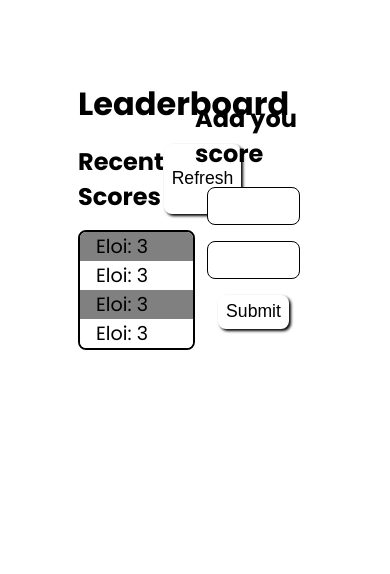
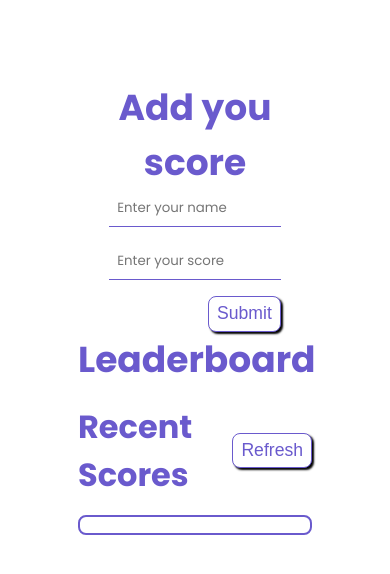
Before and after one commit to ntazelo/Leaderboard, a website built with webpack: page src/index.html in a window 390 px wide. Built offline with nearby package versions, Linux system fonts and the light colour scheme.

Commit message:
Add posting and fetching score features

```diff
--- a/package.json
+++ b/package.json
@@ -29,6 +29,9 @@
     "style-loader": "^3.3.1",
     "webpack": "^5.63.0",
     "webpack-cli": "^4.9.1",
-    "webpack-dev-server": "^4.3.1"
+    "webpack-dev-server": "^4.4.0"
+  },
+  "dependencies": {
+    "axios": "^0.24.0"
   }
 }
--- a/src/addRes.js
+++ b/src/addRes.js
@@ -1,11 +1,18 @@
-export default function styleResField() {
-  const resField = document.querySelectorAll('.cont-res-dis li');
-
-  resField.forEach((el, i) => {
+export default function populate(data) {
+  const list = document.querySelector('.cont-res-dis');
+  list.innerHTML = null;
+  data.forEach((el, i) => {
+    const userScore = document.createElement('li');
+    userScore.className = 'user-scr';
+    userScore.textContent = `${el.user}: ${el.score}`;
+    userScore.style.textAlign = 'center';
     if (i % 2 === 0) {
-      el.style.backgroundColor = 'gray';
+      userScore.style.backgroundColor = 'slateblue';
+      userScore.style.color = 'white';
     } else {
-      el.style.backgroundColor = 'white';
+      userScore.style.backgroundColor = 'white';
+      userScore.style.color = 'slateblue';
     }
+    list.appendChild(userScore);
   });
 }
--- /dev/null
+++ b/src/addScore.js
@@ -0,0 +1,29 @@
+import axios from 'axios';
+import populate from './addRes';
+import getScore from './getScore';
+
+const URL = 'https://us-central1-js-capstone-backend.cloudfunctions.net/api/games/';
+const id = 'f4qNRrUKtWgEVFl8Y7jY';
+const urlPost = `${URL}${id}/scores/`;
+
+export default function addPlayer() {
+  const formSubm = document.querySelector('.form');
+  const nameField = document.querySelector('.usr-name');
+  const scoreField = document.querySelector('.usr-score');
+  formSubm.addEventListener('submit', async (e) => {
+    e.preventDefault();
+    const data = { user: nameField.value, score: scoreField.value };
+    await axios.post(urlPost, data)
+      .then((res) => {
+        console.log(res);
+        getScore().then((res) => {
+          populate(res.data.result);
+        }).catch((err) => {
+          console.log(err);
+        });
+      })
+      .catch((err) => console.log(err));
+    nameField.value = '';
+    scoreField.value = '';
+  });
+}
--- /dev/null
+++ b/src/getScore.js
@@ -0,0 +1,10 @@
+import axios from 'axios';
+
+const URL = 'https://us-central1-js-capstone-backend.cloudfunctions.net/api/games/';
+const id = 'f4qNRrUKtWgEVFl8Y7jY';
+const urlPost = `${URL}${id}/scores/`;
+
+export default async function getScore() {
+  const data = await axios.get(urlPost);
+  return data;
+}
--- a/src/index.html
+++ b/src/index.html
@@ -1,9 +1,9 @@
 <!DOCTYPE html>
 <html lang="en">
   <head>
-    <meta charset="UTF-8">
-    <meta http-equiv="X-UA-Compatible" content="IE=edge">
-    <meta name="viewport" content="width=device-width">
+    <meta charset="UTF-8" />
+    <meta http-equiv="X-UA-Compatible" content="IE=edge" />
+    <meta name="viewport" content="width=device-width" />
     <link rel="preconnect" href="https://fonts.googleapis.com" />
     <link rel="preconnect" href="https://fonts.gstatic.com" crossorigin />
     <link
@@ -13,30 +13,40 @@
     <title>Leaderboard</title>
   </head>
   <body>
-
     <section class="container">
-    <div class="cont-res">
+      <div class="score-cont">
+        <div class="score-wrapper">
           <h1 class="heading-title">Leaderboard</h1>
           <div class="cont-upd-btn">
             <h2 class="btn-txt">Recent Scores</h2>
             <button type="button" class="btn-upd">Refresh</button>
           </div>
-        <ul class="cont-res-dis">
-            <li class="user-scr"> Eloi: 3</li>
-            <li class="user-scr"> Eloi: 3</li>
-            <li class="user-scr"> Eloi: 3</li>
-            <li class="user-scr"> Eloi: 3</li>
-        </ul>
+          <ul class="cont-res-dis"></ul>
         </div>
+      </div>
+
       <div class="cont-form">
+        <div class="form-wrapper">
           <h2 class="form-ttl">Add you score</h2>
-    <input type="text" class="usr-name">
-    <input type="text" class="usr-score">
-    <button type="submit" class="btn-submit">Submit</button>
+          <form method="post" class="form">
+            <input
+              type="text"
+              class="usr-name"
+              required
+              minlength="2"
+              placeholder="Enter your name"
+            />
+            <input
+              type="number"
+              class="usr-score"
+              required
+              placeholder="Enter your score"
+            />
+            <button type="submit" class="btn-submit sub">Submit</button>
+          </form>
+        </div>
       </div>
     </section>
-
-
 
     <script src="index.js"></script>
   </body>
--- a/src/index.js
+++ b/src/index.js
@@ -1,4 +1,13 @@
 import './style.css';
-import styleResField from './addRes.js';
+import addPlayer from './addScore';
+import getScore from './getScore';
+import populate from './addRes';
 
-styleResField();
+const btn = document.querySelector('.btn-upd');
+btn.addEventListener('click', () => {
+  getScore().then((res) => {
+    populate(res.data.result);
+  });
+});
+
+addPlayer();
--- a/src/style.css
+++ b/src/style.css
@@ -8,36 +8,62 @@
 
 body {
   font-family: "Poppins", sans-serif;
+  font-size: 150%;
 }
 
 .heading-title {
-  font-size: 2rem;
+  align-self: flex-start;
+  color: slateblue;
 }
 
 .container {
   display: flex;
-  width: 100%;
+  width: 80%;
+  margin: 0 auto;
   justify-content: center;
+  align-items: flex-start;
   margin-top: 5rem;
 }
 
-.cont-res {
-  width: 30%;
+.score-cont {
+  width: 50%;
 }
 
-.cont-res > *:not(:last-child) {
+.score-wrapper > *:not(:last-child) {
   margin-bottom: 1rem;
+}
+
+.score-wrapper {
+  width: 75%;
+  margin: 0 auto;
+  display: flex;
+  flex-direction: column;
+}
+
+.btn-txt {
+  color: slateblue;
+  font-size: 2rem;
 }
 
 .cont-res-dis {
   list-style: none;
-  border: 2px solid black;
+  border: 2px solid slateblue;
+  padding: 0.5rem;
   border-radius: 8px;
   overflow: hidden;
 }
 
 .cont-form {
-  width: 30%;
+  width: 50%;
+  display: flex;
+  flex-direction: column;
+  justify-content: center;
+  align-items: center;
+}
+
+.form-wrapper {
+  width: 55%;
+  text-align: center;
   display: flex;
   flex-direction: column;
   justify-content: center;
@@ -52,19 +78,22 @@ body {
   display: flex;
   width: 100%;
   justify-content: space-between;
+  align-items: center;
 }
 
 .btn-upd,
 .btn-submit {
   padding: 0.5rem;
-  border: none;
+  border: 1px solid slateblue;
   font-size: 1.1rem;
   font-weight: 400;
+  color: slateblue;
   line-height: 1.1rem;
   background-color: #fff;
-  box-shadow: 2px 2px 3px black;
+  box-shadow: 2px 2px 2px black;
   border-radius: 8px;
   cursor: pointer;
+  align-self: center;
   transition: transform 0.3s;
 }
 
@@ -78,13 +107,27 @@ body {
   transform: scale(1);
 }
 
+.form {
+  width: 100%;
+  display: flex;
+  flex-direction: column;
+}
+
+.form > *:not(:last-child) {
+  margin-bottom: 1rem;
+}
+
+.form-ttl {
+  color: slateblue;
+}
+
 .usr-name,
 .usr-score {
-  width: 80%;
+  width: 100%;
   padding: 0.5rem;
-  border: 1.5px solid black;
-  font-family: inherit;
-  border-radius: 8px;
+  border: none;
+  border-bottom: 1px solid slateblue;
+  font-family: "Poppins", sans-serif;
 }
 
 .usr-name:focus,
@@ -92,7 +135,28 @@ body {
   outline: none;
 }
 
+.sub {
+  align-self: flex-end;
+}
+
 .user-scr {
   padding: 0 1rem;
   font-size: 1.2rem;
+  border-radius: 3px;
 }
+
+@media (max-width: 700px) {
+  .container {
+    width: 80%;
+    flex-direction: column-reverse;
+    margin: 5rem auto;
+  }
+
+  .score-cont {
+    width: 100%;
+  }
+
+  .cont-form {
+    width: 100%;
+  }
+}
```
Also changed, not shown: 1 other file. Lines whose indentation alone changed are shown as unchanged.
